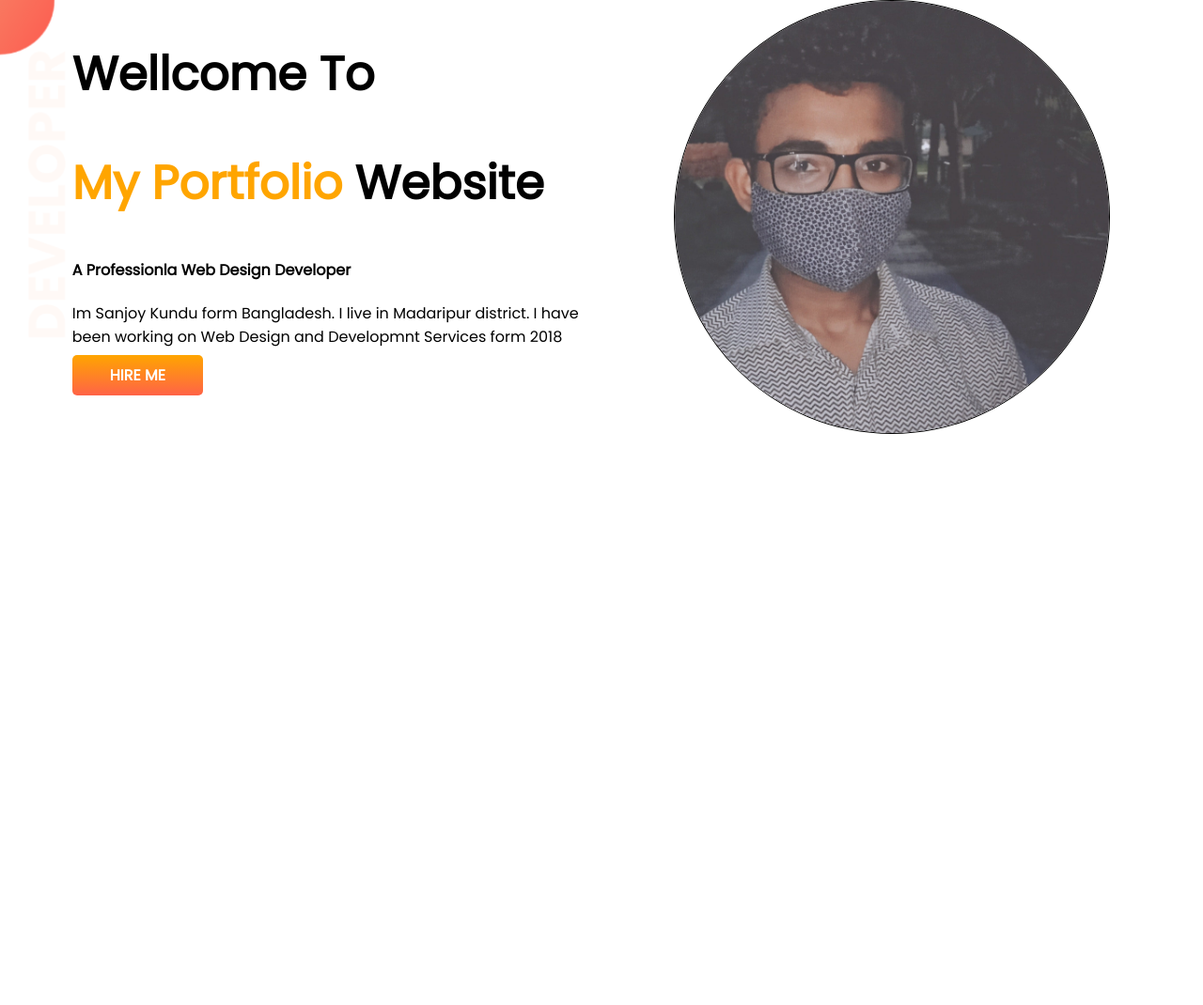
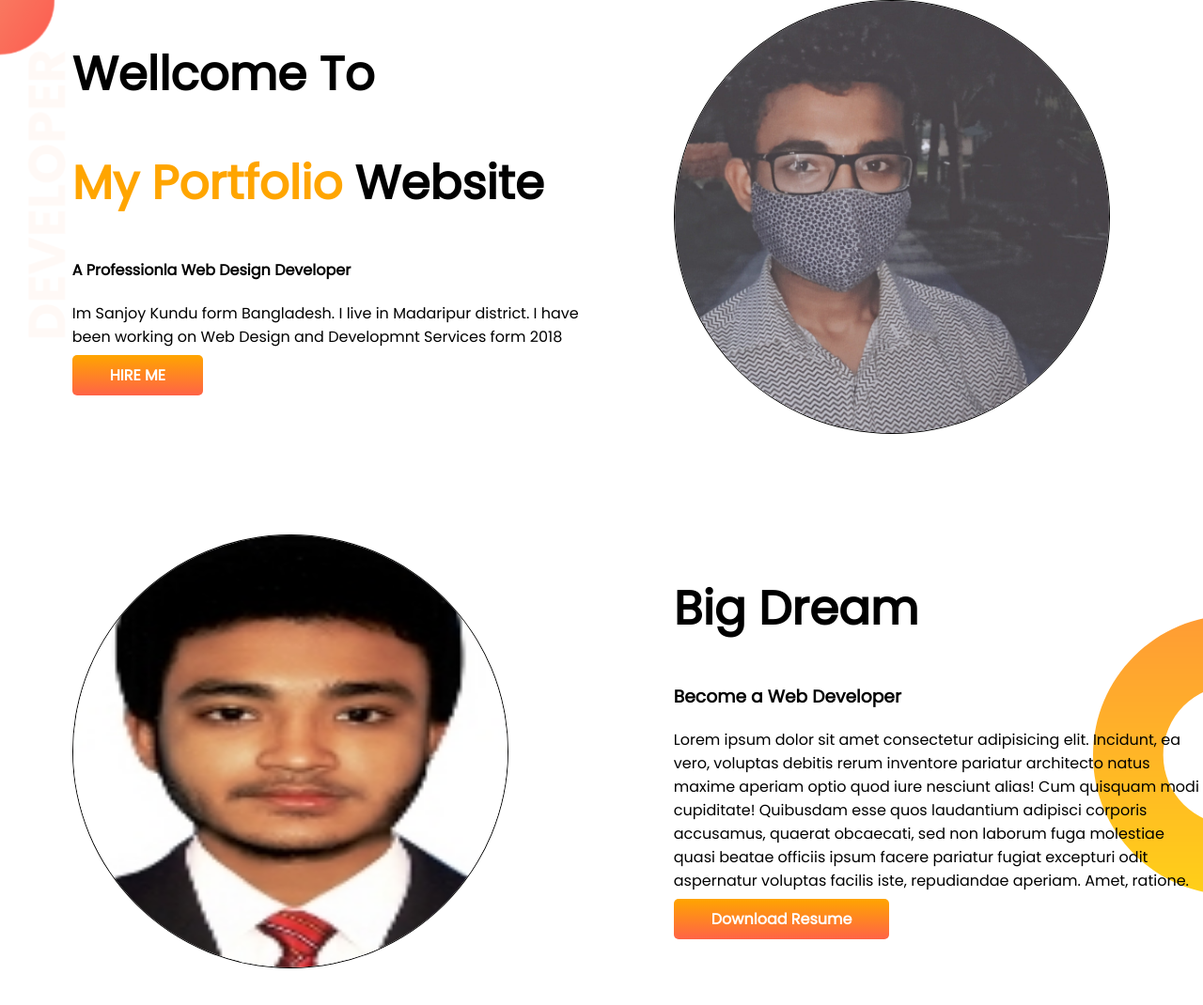
Before and after one commit to Sanjoy-Kundu/My-protfolio, a plain HTML site: page index.html in a window 1280 px wide. Shown: the whole page at 94% size. Before the commit the page ends 800 px from the top, so only its background shows below. Drawn offline with Linux system fonts and the light colour scheme.

Commit message:
second part done

```diff
--- a/index.html
+++ b/index.html
@@ -27,6 +27,22 @@
 			<img src="images/Sanjoy$$.jpg" alt="">
 		</div>
 	</section>
+	<section class="dream-big">
+		<div class="half-width">
+			<img src="images/SONGAY2.png" alt="">
+		</div>
+		<div class="half-width">
+			<h1>Big Dream</h1>
+			<h3>Become a Web Developer</h3>
+			<p>Lorem ipsum dolor sit amet consectetur adipisicing elit. Incidunt, ea vero, voluptas debitis rerum
+				inventore pariatur architecto natus maxime aperiam optio quod iure nesciunt alias! Cum quisquam modi
+				cupiditate! Quibusdam esse quos laudantium adipisci corporis accusamus, quaerat obcaecati, sed non
+				laborum fuga molestiae quasi beatae officiis ipsum facere pariatur fugiat excepturi odit aspernatur
+				voluptas facilis iste, repudiandae aperiam. Amet, ratione.</p>
+				<a href="" target="_blank">Download Resume</a>
+		</div>
+
+	</section>
 </body>
 
 </html>
--- a/style.css
+++ b/style.css
@@ -4,6 +4,7 @@ body {
 }
 section {
 	display: flex;
+	margin-bottom: 100px;
 }
 .half-width{
 	width: 50%;
@@ -34,3 +35,11 @@ div img {
 	color: #ffffff;
 	font-weight: bolder;
 }
+.dream-big {
+	background-image: url(images/dream-bg.png);
+	background-repeat: no-repeat;
+	background-position: right;
+}
+.dream-big p {
+	padding-right: 4px;
+}
```
